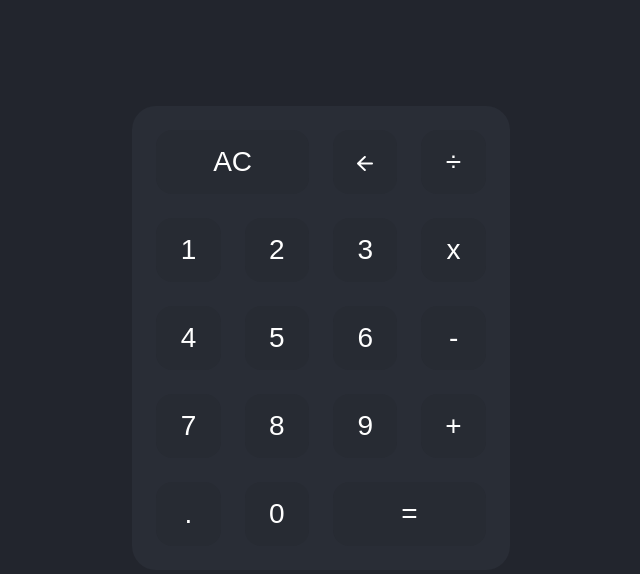
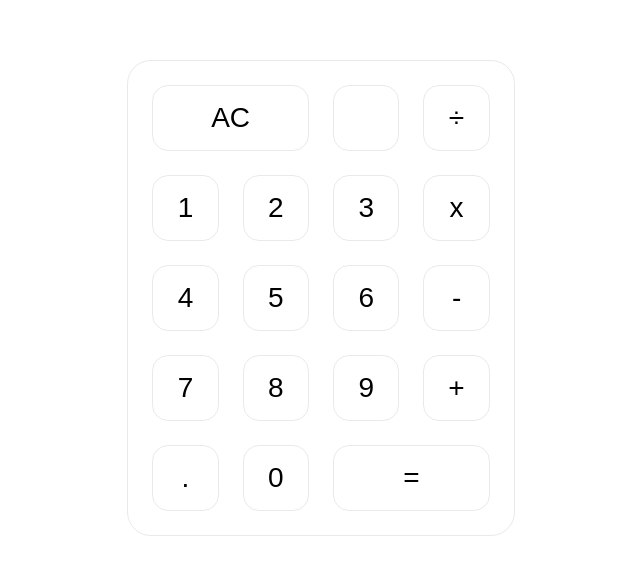
Before and after one commit to AntoineC-dev/simple-projects, a React (Create React App) app in the folder simple-calculator/: page / in a window 1280 px wide. Shown: the part 126-700 px from the top of the page, without its empty margins (319-959 px from the left). Built offline with nearby package versions, Linux system fonts and the light colour scheme.

Commit message:
Create light/dark theme variables + toggle-theme button styles

```diff
--- a/simple-calculator/src/App.css
+++ b/simple-calculator/src/App.css
@@ -4,7 +4,11 @@
   box-sizing: border-box;
 }
 
-:root {
+body {
+  margin: 0;
+}
+
+.dark {
   --background: rgb(34, 37, 45);
   --background-actions: rgb(41, 45, 54);
   --background-buttons: rgb(39, 43, 51);
@@ -13,9 +17,13 @@
   --text-light: rgba(255, 255, 255, 0.75);
 }
 
-body {
-  margin: 0;
-  background: var(--background);
+.light {
+  --background: white;
+  --background-actions: white;
+  --background-buttons: white;
+  --background-buttons-hover: whitesmoke;
+  --text: rgb(54, 57, 64);
+  --text-light: rgba(54, 57, 64, 0.75);
 }
 
 .span-two {
@@ -23,9 +31,22 @@ body {
 }
 
 .calculator {
+  background-color: var(--background);
   min-height: 100vh;
   display: grid;
-  grid-template-rows: 1fr auto;
+  grid-template-rows: auto 1fr auto;
+}
+
+.toggle-theme {
+  justify-self: center;
+  cursor: pointer;
+  font-size: 1rem;
+  background-color: var(--background-buttons);
+  border: 1px solid rgba(39, 43, 51, 0.1);
+  border-radius: 0.5rem;
+  padding: 0.5rem 1rem;
+  margin-block: 1.5rem;
+  color: var(--text);
 }
 
 .calculator__output {
@@ -41,15 +62,18 @@ body {
 .calculator__output .previous-operand {
   color: var(--text-light);
   font-size: 2.5rem;
+  max-width: fit-content;
 }
 
 .calculator__output .current-operand {
   color: var(--text);
   font-size: 3.5rem;
+  max-width: fit-content;
 }
 
 .calculator__actions {
   background-color: var(--background-actions);
+  border: 1px solid rgba(39, 43, 51, 0.1);
   border-radius: 1.5rem 1.5rem 0 0;
   display: grid;
   grid-template-columns: repeat(4, 1fr);
@@ -61,8 +85,8 @@ body {
 .calculator__actions > button {
   cursor: pointer;
   font-size: 1.75rem;
-  border: none;
   background-color: var(--background-buttons);
+  border: 1px solid rgba(39, 43, 51, 0.1);
   border-radius: 1rem;
   padding: 1rem 1.5rem;
   color: var(--text);
@@ -76,7 +100,7 @@ body {
 @media (min-width: 480px) {
   .calculator {
     place-content: center;
-    grid-template-rows: minmax(8rem, auto) auto;
+    grid-template-rows: auto minmax(14rem, auto) auto;
   }
 
   .calculator__actions {
```
